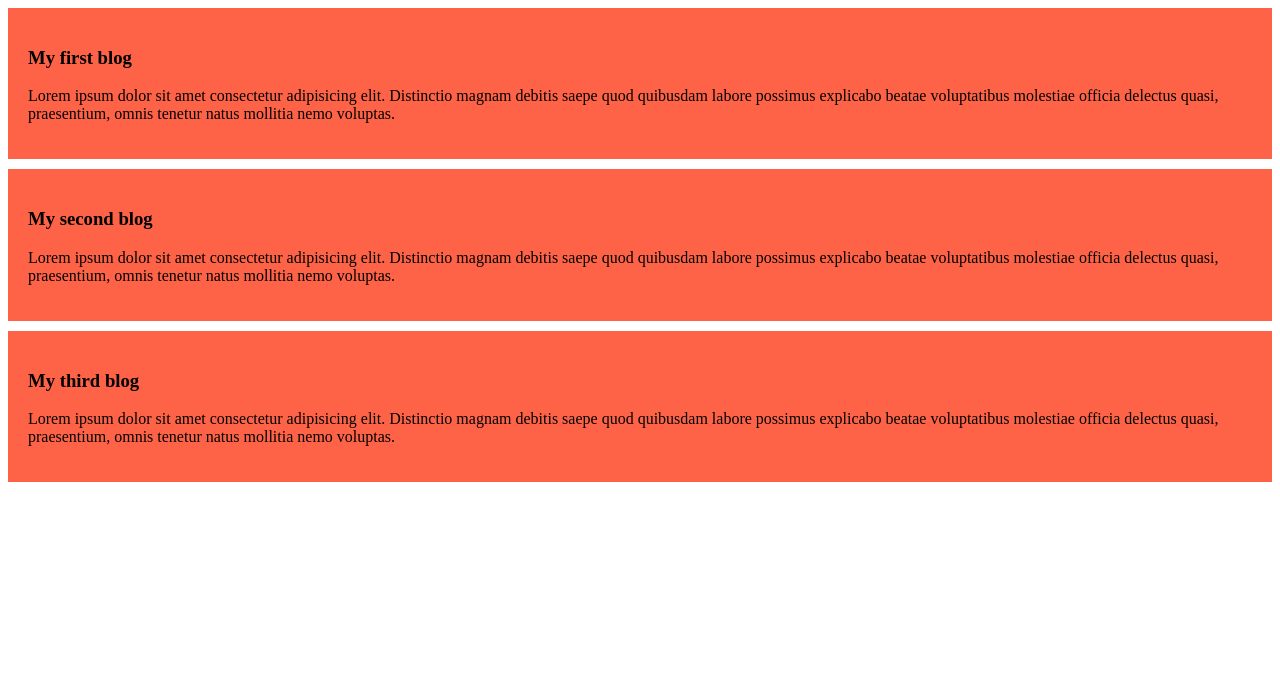
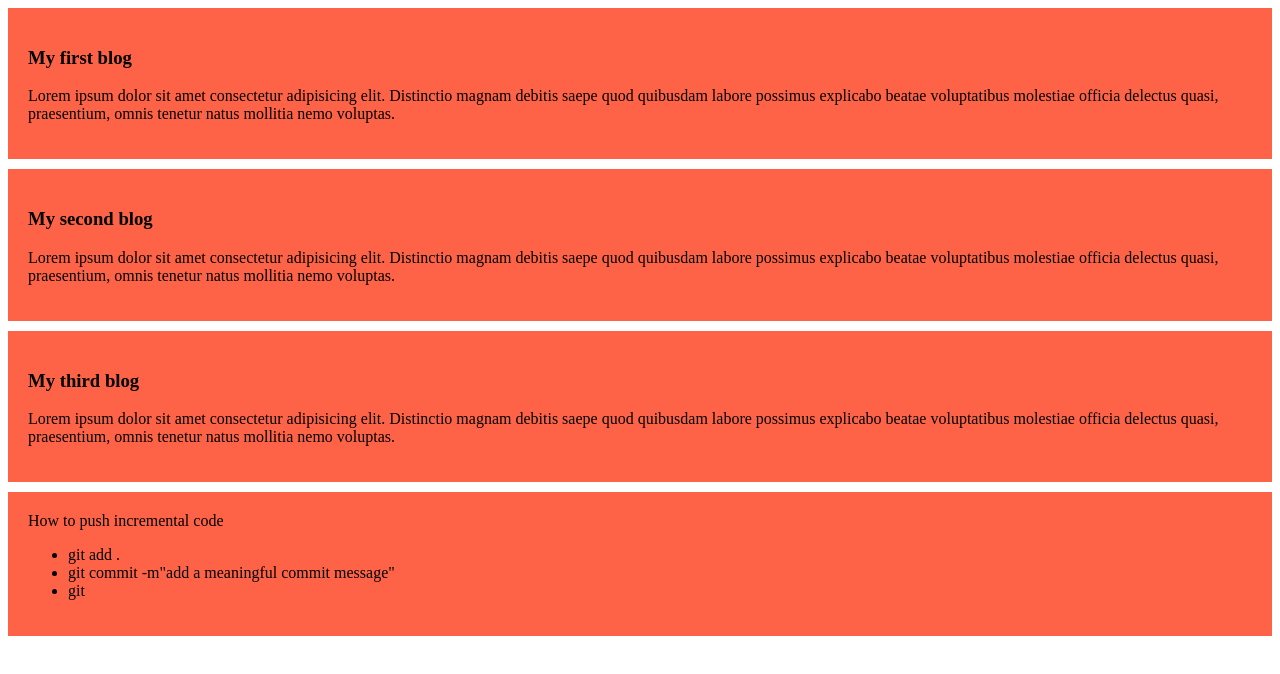
Before and after one commit to Mabrur-khalid/my-simple-website, a plain HTML site: page index.html in a window 1280 px wide. Drawn offline with Linux system fonts and the light colour scheme.

Commit message:
added a list to push code

```diff
--- a/index.html
+++ b/index.html
@@ -19,7 +19,13 @@
         <h3>My third blog</h3>
     <p>Lorem ipsum dolor sit amet consectetur adipisicing elit. Distinctio magnam debitis saepe quod quibusdam labore possimus explicabo beatae voluptatibus molestiae officia delectus quasi, praesentium, omnis tenetur natus mollitia nemo voluptas.</p>
     </div>
-
+    <div>How to push incremental code
+        <ul>
+            <li>git add .</li>
+            <li>git commit -m"add a meaningful commit message"</li>
+            <li>git </li>
+        </ul>
+    </div>
 
 </body>
 </html>
```
